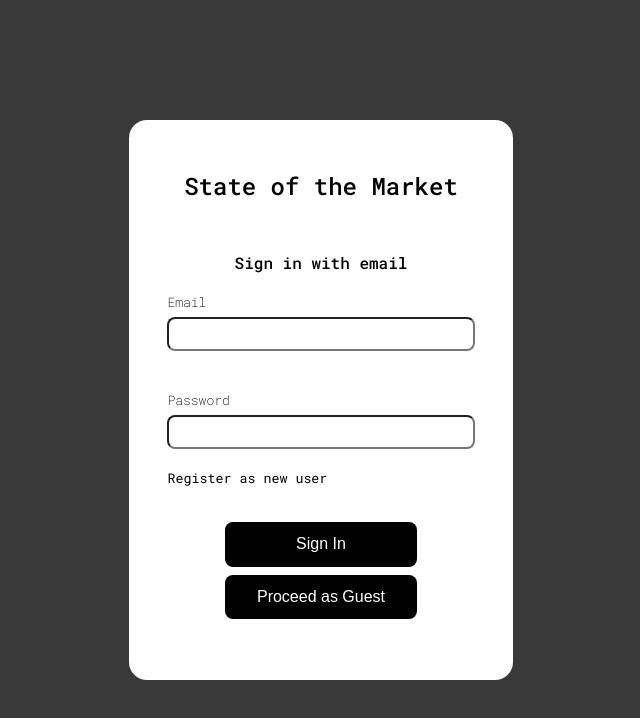
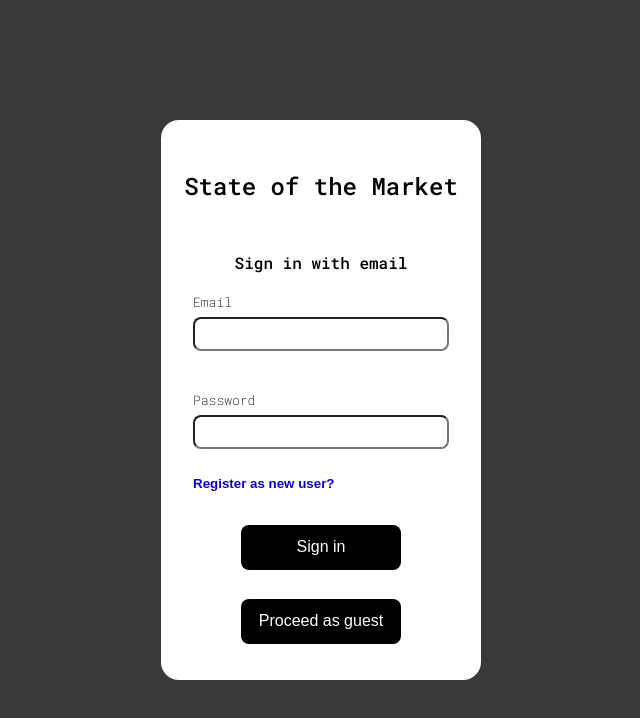
Before and after one commit to eulloa10/economic-indicators, a Next.js app in the folder frontend/: page /SignInModal in a window 1280 px wide. Shown: the top 718 px of the page, without its empty margins (319-959 px from the left). Built offline with nearby package versions, Linux system fonts and the light colour scheme.

Commit message:
added signup modal logic

```diff
--- a/frontend/pages/SignInModal.js
+++ b/frontend/pages/SignInModal.js
@@ -1,11 +1,19 @@
+import { useState } from 'react';
+
 import styles from '../styles/Modals/SignInModal.module.css'
 
 function SignInModal({setShowSignIn}) {
+  const [showSignUp, setShowSignUp] = useState(false);
+
+  function toggleSignUp(e) {
+    e.preventDefault();
+    setShowSignUp(!showSignUp)
+  }
   return (
     <div className={styles['signin-modal-container']}>
       <form className={styles['signin-form']}>
       <h2 className={styles['signin-form-title']}>State of the Market</h2>
-      <p className={styles['signin-form-title']}>Sign in with email</p>
+      <p className={styles['signin-form-title']}>{!showSignUp ? "Sign in with email" : "Create a new account"}</p>
       <div className={styles['signin-data-inputs']}>
         <div className={styles['signin-email-input']}>
           <label className={styles['signin-labels']} for="email">Email</label>
@@ -15,12 +23,21 @@ function SignInModal({setShowSignIn}) {
           <label className={styles['signin-labels']} for="password">Password</label>
           <input className={styles['signin-input-boxes']} type="password" name="password" id="password" required/>
         </div>
+        { showSignUp && <div className={styles['signin-password-input']}>
+          <label className={styles['signin-labels']} for="password">Confirm password</label>
+          <input className={styles['signin-input-boxes']} type="password" name="password" id="password" required/>
+        </div>}
       </div>
       <div className={styles['create-account-link-container']}>
-        <p className={styles['create-account-link']}>Register as new user</p>
+        <button onClick={toggleSignUp} className={styles['create-account-btn']}>
+          {!showSignUp ? "Register as new user?" : "Sign in with existing account?"}
+        </button>
       </div>
-      <button className={styles['signin-submit-btn']} onClick={() => setShowSignIn(false)}>Sign In</button>
-      <button className={styles['signin-submit-btn']} onClick={() => setShowSignIn(false)}>Proceed as Guest</button>
+      {!showSignUp && <button className={styles['signin-submit-btn']} onClick={() => setShowSignIn(false)}>Sign in</button>
+      }
+      {showSignUp && <button className={styles['signin-submit-btn']} onClick={() => setShowSignIn(false)}>Create account</button>
+      }
+      showSignUp && <button className={styles['signin-submit-btn']} onClick={() => setShowSignIn(false)}>Proceed as guest</button>
       </form>
     </div>
   )
--- a/frontend/styles/Landing.module.css
+++ /dev/null
@@ -1,3 +0,0 @@
-.user-icon {
-  background-color: white;
-}
--- a/frontend/styles/Modals/SignInModal.module.css
+++ b/frontend/styles/Modals/SignInModal.module.css
@@ -1,5 +1,5 @@
 .signin-modal-container {
-  position: absolute;
+  position: fixed;
   display: flex;
   justify-content: center;
   align-items: center;
@@ -19,7 +19,7 @@
   display: flex;
   flex-direction: column;
   height: 70%;
-  width: 30%;
+  width: 25%;
   border-radius: 18px;
   background-color: white;
 }
@@ -78,30 +78,35 @@
   color: black;
   background-color: white;
   border-radius: 8px;
-  padding: 5px;
+  padding-left: 10px;
+  font-size: medium;
   /* border: 2px purple solid; */
 }
 
 .create-account-link-container {
   color: black;
   background-color: white;
-  width: 100%;
-  height: 8%;
+  width: 80%;
+  height: 5%;
   display: flex;
-  flex-direction: column;
-  align-items: center;
+  align-self: center;
+  margin-bottom: 20px;
   /* border: 2px green solid; */
 }
 
-.create-account-link {
-  width: 80%;
+.create-account-btn {
+  width: 100%;
   height: 100%;
   display: flex;
   flex-direction: column;
-  color: black;
+  justify-content: center;
+  align-items: flex-start;
+  color: rgb(10, 0, 204);
   background-color: white;
   font-size:smaller;
-  /* border: 1px magenta solid; */
+  border: none;
+  cursor: pointer;
+  font-weight: bold;
 }
 
 .signin-submit-btn {
```
